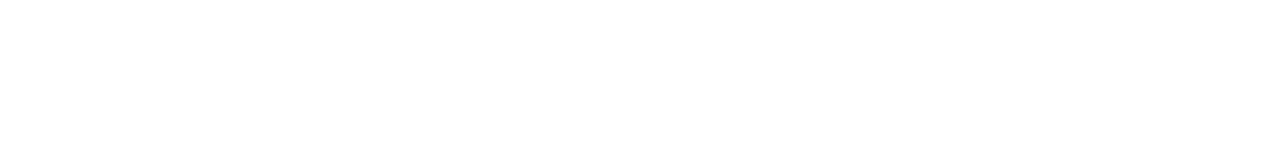
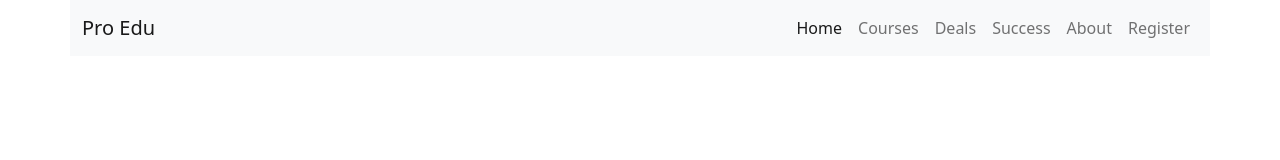
Before and after one commit to ForhadAlam02/Pro-Edu-repo, a plain HTML site: page index.html in a window 1280 px wide. Drawn offline with nearby package versions, Linux system fonts and the light colour scheme.

Commit message:
navbar finished

```diff
--- a/index.html
+++ b/index.html
@@ -11,6 +11,46 @@
     />
   </head>
   <body>
+    <!-- navbar section start -->
+    <nav class="navbar navbar-expand-lg bg-light container">
+      <div class="container-fluid">
+        <a class="navbar-brand" href="#">Pro Edu</a>
+        <button
+          class="navbar-toggler"
+          type="button"
+          data-bs-toggle="collapse"
+          data-bs-target="#navbarNav"
+          aria-controls="navbarNav"
+          aria-expanded="false"
+          aria-label="Toggle navigation"
+        >
+          <span class="navbar-toggler-icon"></span>
+        </button>
+        <div class="collapse navbar-collapse" id="navbarNav">
+          <ul class="navbar-nav ms-auto">
+            <li class="nav-item">
+              <a class="nav-link active" aria-current="page" href="#">Home</a>
+            </li>
+            <li class="nav-item">
+              <a class="nav-link" href="#">Courses</a>
+            </li>
+            <li class="nav-item">
+              <a class="nav-link" href="#">Deals</a>
+            </li>
+            <li class="nav-item">
+              <a class="nav-link" href="#">Success</a>
+            </li>
+            <li class="nav-item">
+              <a class="nav-link" href="#">About</a>
+            </li>
+            <li class="nav-item">
+              <a class="nav-link" href="#">Register</a>
+            </li>
+          </ul>
+        </div>
+      </div>
+    </nav>
+    <!-- navbar section end  -->
     <script src="https://cdn.jsdelivr.net/npm/bootstrap@5.2.0/dist/js/bootstrap.bundle.min.js"></script>
   </body>
 </html>
```
